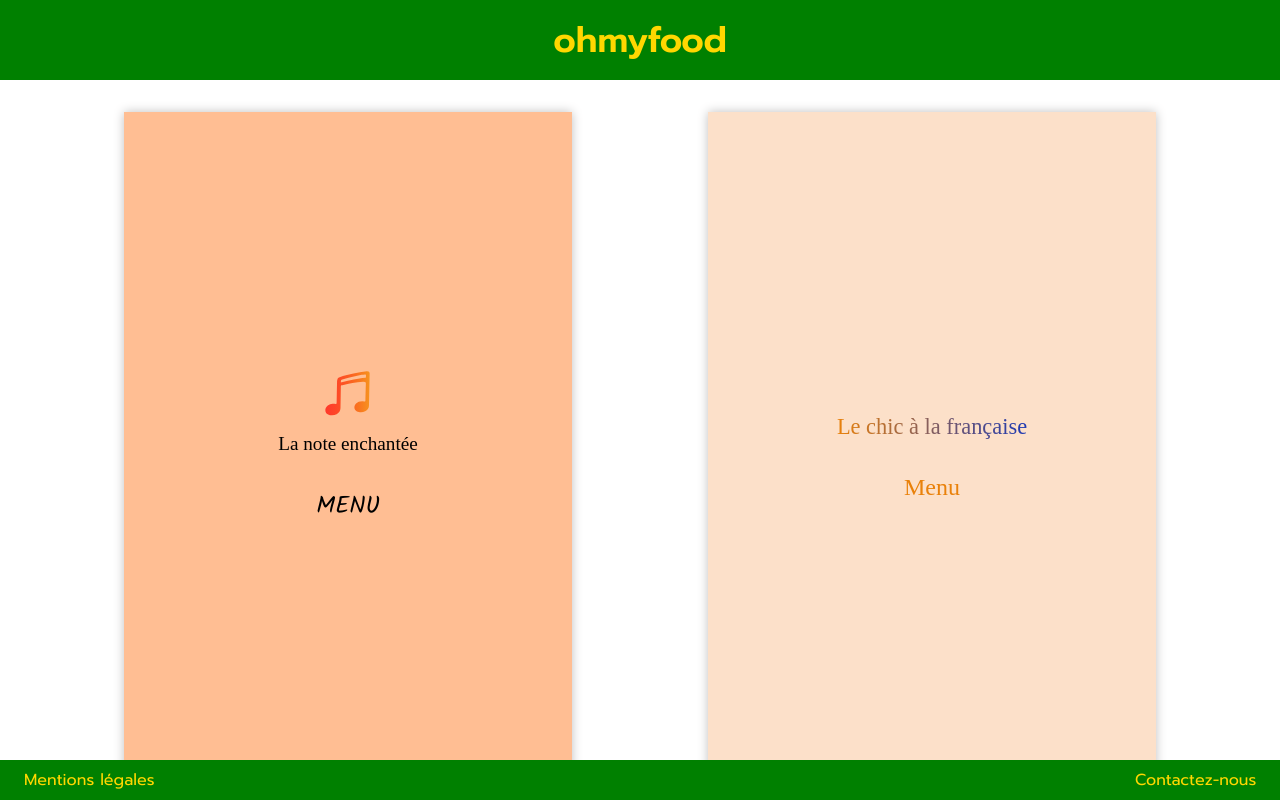
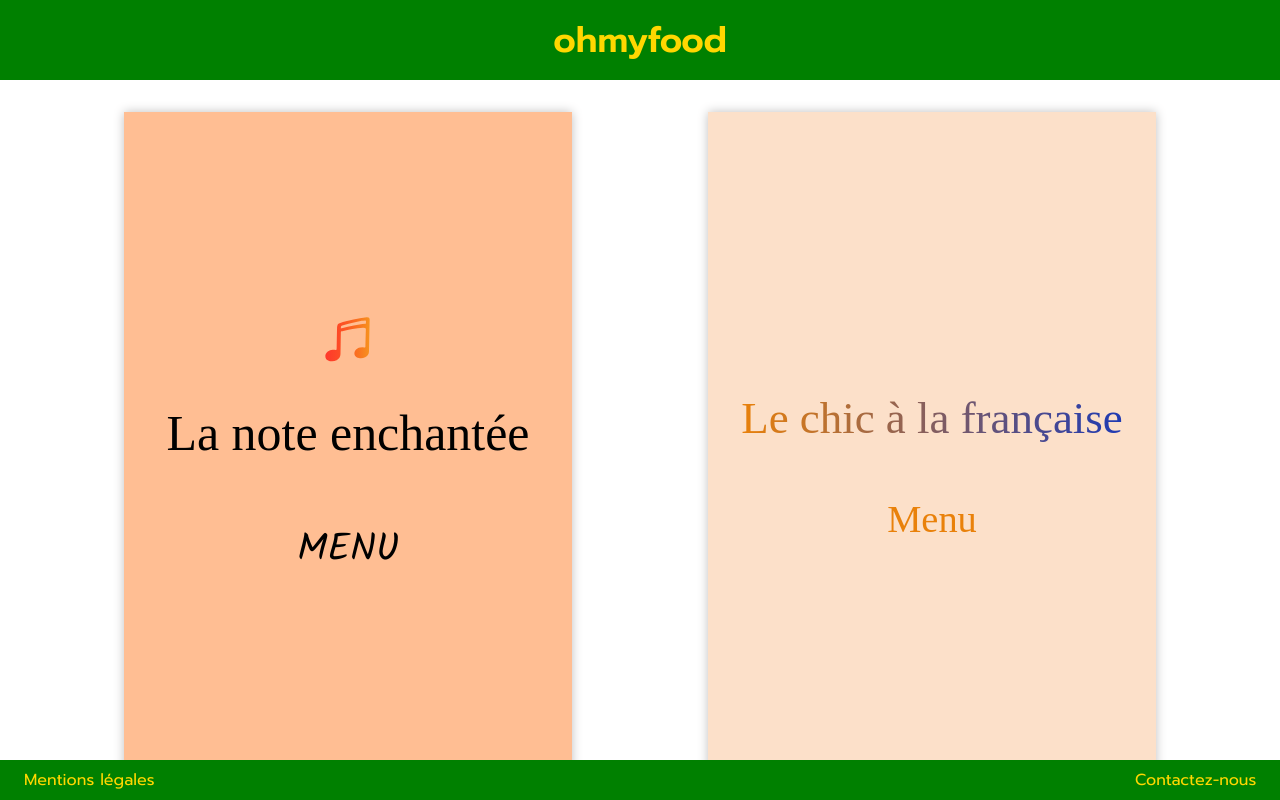
Before and after one commit to pinkdoab/Ohmyfood, a website: page index.html in a window 1280 px wide. Drawn offline with Linux system fonts and the light colour scheme; a web font is replaced by a local one.

Commit message:
adaptation taille de font

```diff
--- a/sass/layouts/_body-container.scss
+++ b/sass/layouts/_body-container.scss
@@ -10,13 +10,13 @@
         margin-top: 2vh;                                        // création marge haute
         background-color: $color-container;
         @media screen and (max-width: 600px) and (orientation: portrait){
-            margin-top: 0;                                      // enleve marge haute
+            margin-top: 0;
             width: 100vw;
             height: $Hpage - map-get($footer, hauteur);
         }
-        @media screen and (orientation: landscape) {
+        @media screen  and (orientation: landscape) {
+            margin-top: 0;
             width: 100vw;
-            margin-top: 0;
         }
     }
 }
--- a/sass/utils/_mixins.scss
+++ b/sass/utils/_mixins.scss
@@ -22,6 +22,9 @@
         font-weight: normal;
         @media screen and (max-width: 600px) and (orientation: portrait) {
             font-size: map-get($style, restaurant-corps-petitM) * $agrandissement-menu-mobile;
+        }
+        @media screen  and (orientation: landscape) {
+            font-size: map-get($style, restaurant-corps-petitM) * $agrandissement-menu-landscape;
         }
         &.degrade-texte {
             background-image: map-get($style, restaurant-degrade);
--- a/sass/utils/_variables.scss
+++ b/sass/utils/_variables.scss
@@ -1,30 +1,27 @@
 // -------------------------- Données générales -----------------------------
 $Hpage: 100vh;
-//$largeur-page: 38rem;
 $largeur-page: 75vw;
 $color-body: #e3e5e6;
 $color-container: white;
 
-$header: (hauteur: 5rem, color-fond: green, color-text: gold, font: 'Prompt', corps: 2.2rem, graisse: 600);
+$header: (hauteur: 10vh, color-fond: green, color-text: gold, font: 'Prompt', corps: 2.2rem, graisse: 600);
 $footer: (hauteur: 5vh, color-fond: green, color-text: gold, font: 'Prompt',  corps: 1rem,graisse: 300);
 $bouton: (paddingW: 2rem, paddingH: .5rem, radius: .5rem, margin: 2rem auto 1rem, color-fond: green, color-text: gold, font: 'Prompt', corps: 1.4rem, graisse: 300);
 
 // -------------------------- Données menus ---------------------------------
-//$Hpetit-menu: 19rem;
-//$Hpetit-menu-mobile: 30rem;
 $Hpetit-menu: 36vw;
-$Hpetit-menu-mobile: 30rem;
-$Lpetit-menu: $Hpetit-menu * .7;                // rapport Hauteur/Largeur "petit menu"
-$Lpetit-menu-mobile: $Hpetit-menu-mobile * .7;  // rapport Hauteur/Largeur "petit menu" mobile
-$Hgrand-menu: $Hpetit-menu * 2.0;               // Taux d'agrandissement du "grand menu"
-$Lgrand-menu: $Hgrand-menu * .8;                // rapport Hauteur/Largeur "petit menu"
-$agrandissement-menu-mobile: 1.5;
-$agrandissement-plat-mobile: 1.5;
+$Lpetit-menu: $Hpetit-menu * .7;
+
+$agrandissement-menu-mobile: 3.5;
+$agrandissement-plat-mobile: 3.5;
+
+$agrandissement-menu-landscape: 1.3;
+$agrandissement-plat-landscape: 1.3;
 
 // ------------------ Données communes à tous les menus ----------------------
 $restaurant-weight: normal;
 
-$plat-corps-grandM: .8rem;
+$plat-corps-grandM: 1.6vw;
 $plat-margin-grandM: .2rem 0rem 0rem 0rem;
 $plat-color-grandM: black;
 
@@ -36,13 +33,13 @@ $style1: (
             padding: 1rem 3rem,
             fond: rgb(255, 190, 147, 1),
             restaurant-font: 'Devonshire',
-            restaurant-corps-petitM: 1.2rem,
+            restaurant-corps-petitM: 3vw,
             restaurant-corps-grandM: 2rem,
             restaurant-margin-petitM: 0,
             restaurant-margin-grandM: auto,
             restaurant-color: rgb(0, 0, 0, 1),
 
-            section-corps-petitM: 1.5rem,
+            section-corps-petitM: 3vw,
             section-corps-grandM: 1.2rem,
             section-margin-petitM: 1rem 0rem 0rem 0rem,
             section-margin-grandM: 0,
@@ -64,7 +61,7 @@ $style2: (
             padding: 2rem 1rem,
             fond: rgb(252, 224, 201, 1),
             restaurant-font: 'Redressed',
-            restaurant-corps-petitM: 1.4rem,
+            restaurant-corps-petitM: 2.7vw,
             restaurant-corps-grandM: 2.5rem,
             restaurant-margin-petitM: 0,
             restaurant-margin-grandM: auto,
@@ -72,7 +69,7 @@ $style2: (
 
             restaurant-degrade: linear-gradient(to right, rgb(233, 129, 10), rgb(30, 58, 180)),
 
-            section-corps-petitM: 1.5rem,
+            section-corps-petitM: 3vw,
             section-corps-grandM: 1rem,
             section-margin-petitM: 1rem 0rem 0rem 0rem,
             section-margin-grandM: 1.2rem 0rem 1.5rem 0rem,
@@ -89,7 +86,7 @@ $style3: (
             padding: 2rem 1rem,
             fond: rgb(235, 240, 241),
             restaurant-font: 'Cookie',
-            restaurant-corps-petitM: 1.8rem,
+            restaurant-corps-petitM: 3.3vw,
             restaurant-corps-grandM: 3.5rem,
             restaurant-margin-petitM: 0,
             restaurant-margin-grandM: auto,
@@ -97,7 +94,7 @@ $style3: (
 
             restaurant-degrade: radial-gradient(circle at left, #002fff, #0bb9fd),
 
-            section-corps-petitM: 1.5rem,
+            section-corps-petitM: 3vw,
             section-corps-grandM: 1rem,
             section-margin-petitM: 1rem 0rem 0rem 0rem,
             section-margin-grandM: 1rem 0rem .5rem 0rem,
@@ -111,14 +108,14 @@ $style4: (
             padding: 2rem 1rem,
             fond: rgb(255, 255, 255, 1),
             restaurant-font: 'Kaushan Script',
-            restaurant-corps-petitM: 24px,
+            restaurant-corps-petitM: 2.5vw,
             restaurant-corps-grandM: 3rem,
             restaurant-margin-petitM: 0,
             restaurant-margin-grandM: auto,
 
             restaurant-degrade: linear-gradient(to right, rgb(62, 151, 51), rgb(188, 230, 171)),
 
-            section-corps-petitM: 1.5rem,
+            section-corps-petitM: 3vw,
             section-corps-grandM: 1.2rem,
             section-margin-petitM: 1rem 0rem 0rem 0rem,
             section-margin-grandM: 1rem 0rem .5rem 0rem,
```
Also changed, not shown: styles/main.css, 1 other file.
